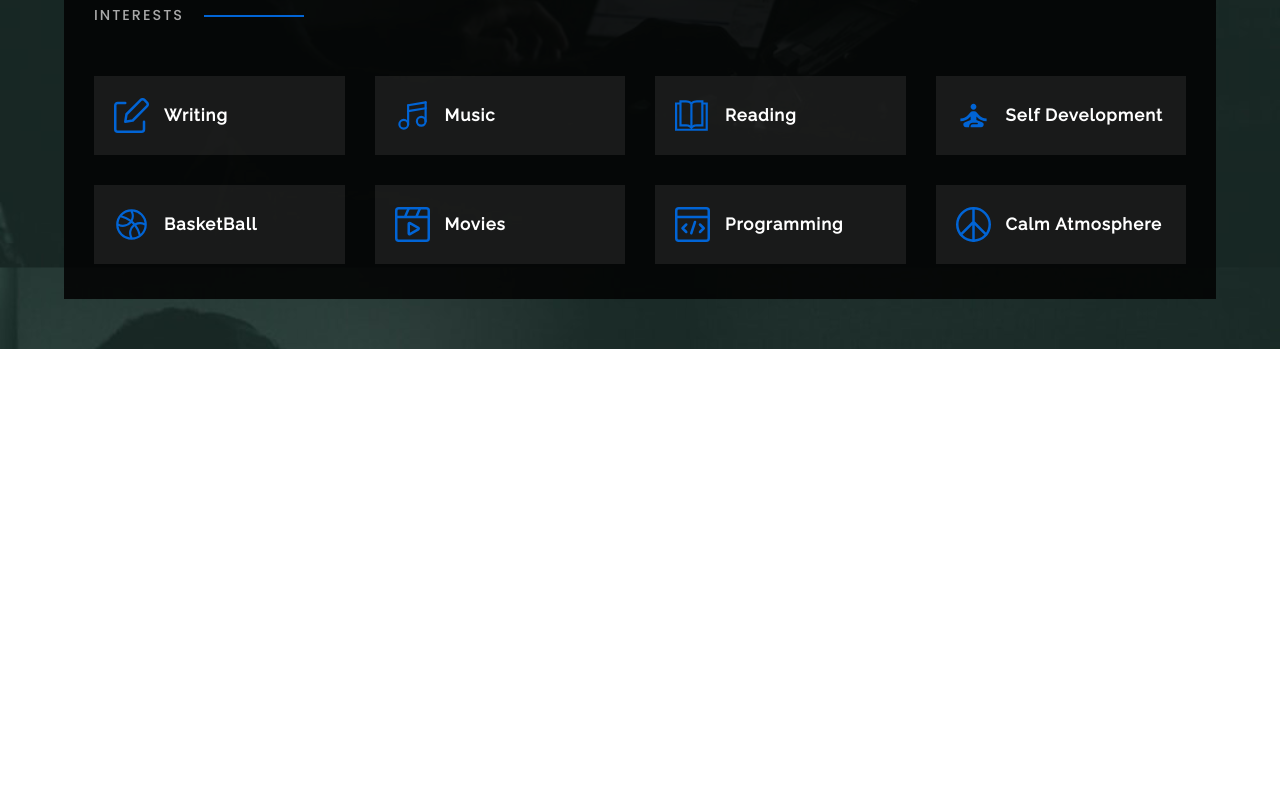
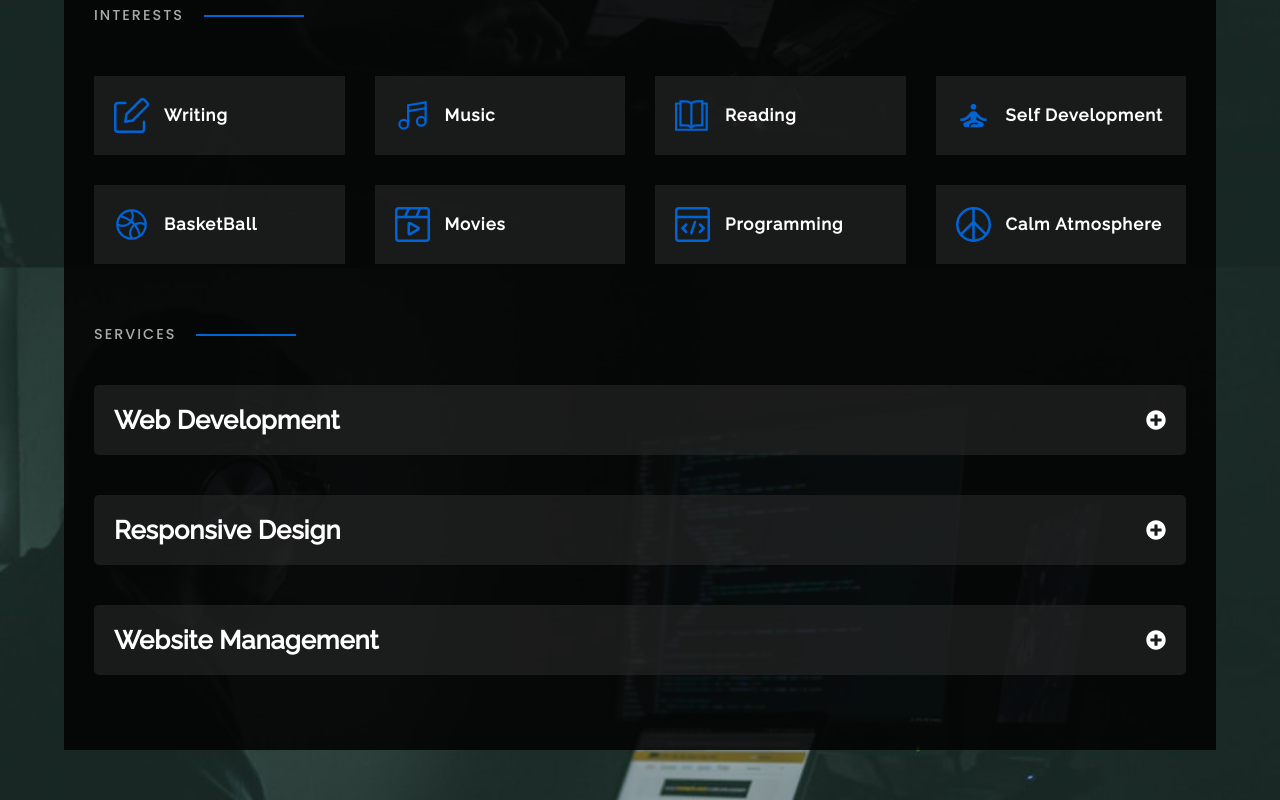
Before and after one commit to kwadwoambitious/My-Portfolio, a React (Create React App) app: page /about in a window 1280 px wide. Shown: the part 1440-2240 px from the top of the page. Before the commit the page ends 1789 px from the top, so only its background shows below. Built offline with nearby package versions, Linux system fonts and the light colour scheme.

Commit message:
Made changes to this file

```diff
--- a/src/components/About.js
+++ b/src/components/About.js
@@ -1,5 +1,5 @@
-import React from "react";
-import { motion } from 'framer-motion';
+import React, { useState } from "react";
+import { motion, AnimatePresence } from 'framer-motion';
 import htmlImg from '../images/skills/html.png';
 import cssImg from '../images/skills/css.png';
 import javascriptImg from '../images/skills/javascript.png';
@@ -17,6 +17,7 @@ import moviesImg from '../components/images/interests/movies.svg';
 import programmingImg from '../components/images/interests/programming.svg';
 import peaceImg from '../components/images/interests/calm-atmosphere.svg';
 import { Helmet } from "react-helmet";
+import { FaPlusCircle, FaMinusCircle } from 'react-icons/fa';
 
 const AboutMe = () => {
   return(
@@ -116,13 +117,92 @@ const Interest = () => {
   )
 }
 
-// const Services = () => {
-//   return (
-//     <>
-//       <h4 className="title">SERVICES</h4>
-//     </>
-//   )
-// }
+const Services = () => {
+  const [isOpen, setIsOpen] = useState(false);
+  const [isOpen2, setIsOpen2] = useState(false);
+  const [isOpen3, setIsOpen3] = useState(false);
+
+  const openIt = () => {
+    setIsOpen(!isOpen);
+  }
+  const openIt2 = () => {
+    setIsOpen2(!isOpen2);
+  }
+  const openIt3 = () => {
+    setIsOpen3(!isOpen3);
+  }
+
+  const openService = {
+    hidden: {
+      height: '80px',
+    },
+    visible: {
+      height: '100%',
+    },
+  }
+  return (
+    <>
+      <h4 className="title">SERVICES</h4>
+      <div className="services-container">
+      <AnimatePresence>
+        <motion.div
+        variants={openService}
+        initial='hidden'
+        animate='visible'
+        exit='exit'
+
+        className="service">
+          <h2 onClick={openIt}>Web Development
+            {isOpen ? <FaMinusCircle className="arrow-icon" />
+              : <FaPlusCircle className="arrow-icon" />
+            }
+          </h2>
+            {isOpen && (
+              <motion.p>Lorem ipsum dolor sit amet consectetur, adipisicing elit. Debitis eligendi non quidem molestiae odio officia nulla nemo, tempore recusandae ab optio maiores harum! Molestias quis optio, libero earum eaque amet temporibus placeat nobis asperiores ad necessitatibus nostrum aspernatur ipsum repellat accusamus vero consequuntur! Dolores natus accusamus tempore aspernatur consequatur quos!</motion.p>
+            )}
+
+        </motion.div>
+      </AnimatePresence>
+        <AnimatePresence>
+          <motion.div
+          variants={openService}
+          initial='hidden'
+          animate='visible'
+          exit='exit'
+
+          className="service">
+            <h2 onClick={openIt2}>Responsive Design
+            {isOpen2 ? <FaMinusCircle className="arrow-icon" />
+              : <FaPlusCircle className="arrow-icon" />
+            }
+              </h2>
+            {isOpen2 && (
+              <motion.p>Lorem ipsum dolor sit amet consectetur adipisicing elit. Harum veritatis dolore possimus? Dicta deleniti iusto earum veritatis! Est dignissimos dolorum ut iure provident aut labore eos, error quae quo, at quaerat distinctio ipsum. Reiciendis eum animi sed explicabo, rem eveniet, consequuntur fugiat quibusdam harum ullam iusto tempora amet vero nostrum.</motion.p>
+            )}
+          </motion.div>
+        </AnimatePresence>
+        <AnimatePresence>
+          <motion.div
+          variants={openService}
+          initial='hidden'
+          animate='visible'
+          exit='exit'
+
+          className="service">
+            <h2 onClick={openIt3}>Website Management
+            {isOpen3 ? <FaMinusCircle className="arrow-icon" />
+              : <FaPlusCircle className="arrow-icon" />
+            }
+              </h2>
+            {isOpen3 && (
+              <motion.p>Lorem ipsum dolor sit amet consectetur, adipisicing elit. Debitis eligendi non quidem molestiae odio officia nulla nemo, tempore recusandae ab optio maiores harum! Molestias quis optio, libero earum eaque amet temporibus placeat nobis asperiores ad necessitatibus nostrum aspernatur ipsum repellat accusamus vero consequuntur! Dolores natus accusamus tempore aspernatur consequatur quos!</motion.p>
+            )}
+          </motion.div>
+        </AnimatePresence>
+      </div>
+    </>
+  )
+}
 
 const About = () => {
   return (
@@ -159,7 +239,7 @@ const About = () => {
         <AboutMe/>
         <Skills/>
         <Interest/>
-        {/* <Services/> */}
+        <Services/>
       </motion.div>
     </>
 
```
